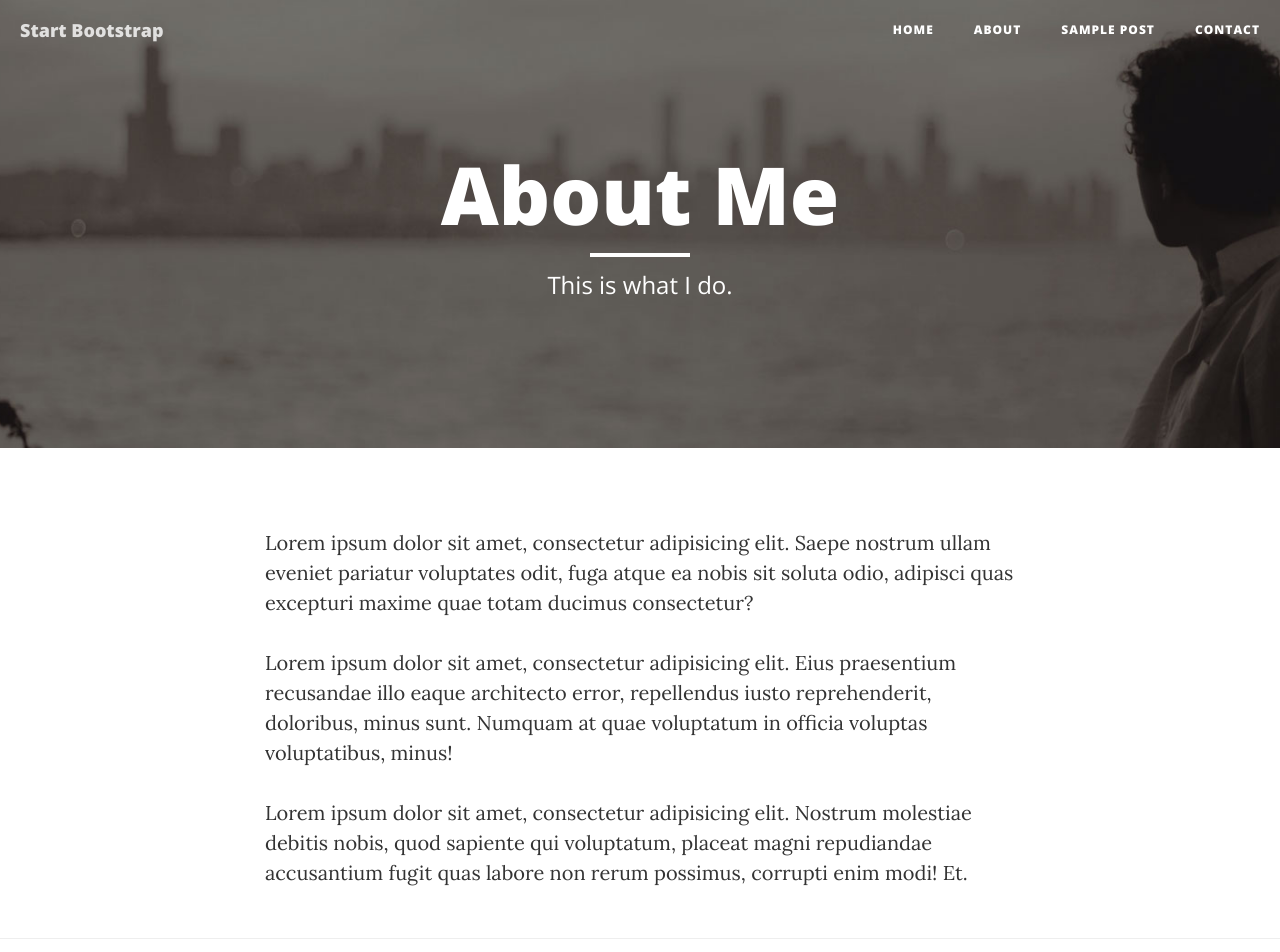
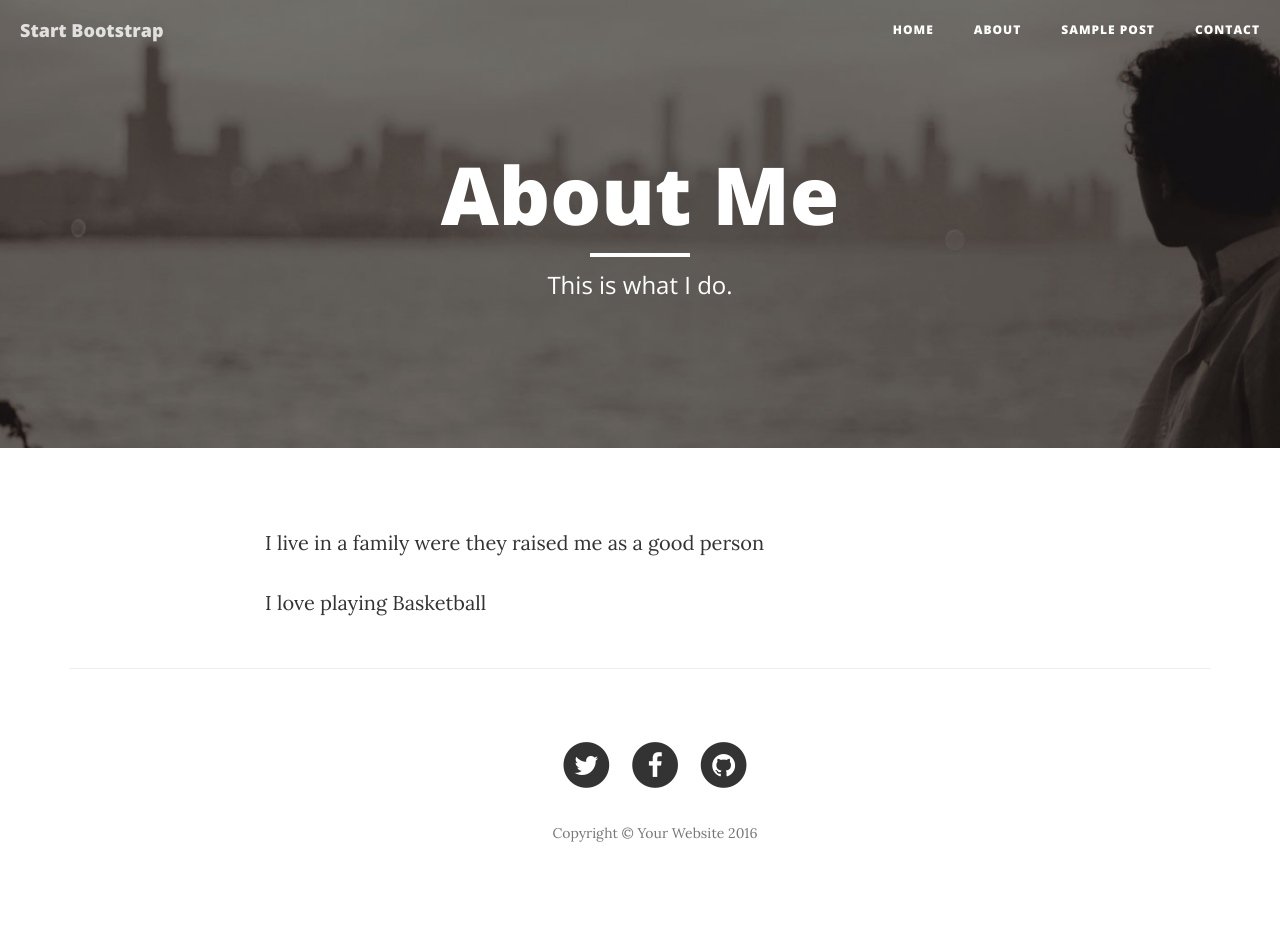
Before and after one commit to nathanielestrada/CleanBlogPages, a website: page about.html in a window 1280 px wide. Shown: the top 952 px of the page. After the commit the page ends 909 px from the top, so only its background shows below. Drawn offline with nearby package versions, Linux system fonts and the light colour scheme.

Commit message:
Update about.html

```diff
--- a/about.html
+++ b/about.html
@@ -87,10 +87,8 @@
     <div class="container">
         <div class="row">
             <div class="col-lg-8 col-lg-offset-2 col-md-10 col-md-offset-1">
-                <p>Lorem ipsum dolor sit amet, consectetur adipisicing elit. Saepe nostrum ullam eveniet pariatur voluptates odit, fuga atque ea nobis sit soluta odio, adipisci quas excepturi maxime quae totam ducimus consectetur?</p>
-                <p>Lorem ipsum dolor sit amet, consectetur adipisicing elit. Eius praesentium recusandae illo eaque architecto error, repellendus iusto reprehenderit, doloribus, minus sunt. Numquam at quae voluptatum in officia voluptas voluptatibus, minus!</p>
-                <p>Lorem ipsum dolor sit amet, consectetur adipisicing elit. Nostrum molestiae debitis nobis, quod sapiente qui voluptatum, placeat magni repudiandae accusantium fugit quas labore non rerum possimus, corrupti enim modi! Et.</p>
-            </div>
+                <p>I live in a family were they raised me as a good person</p>
+                <p>I love playing Basketball</p>
         </div>
     </div>
 
```
